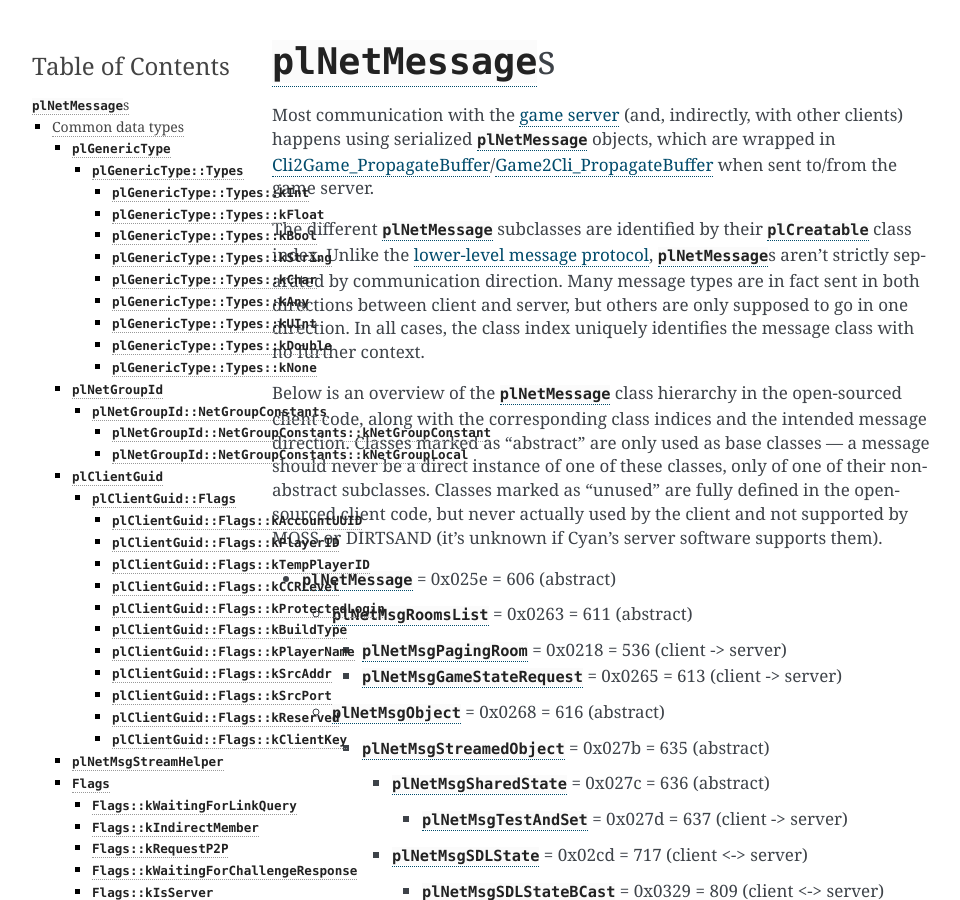
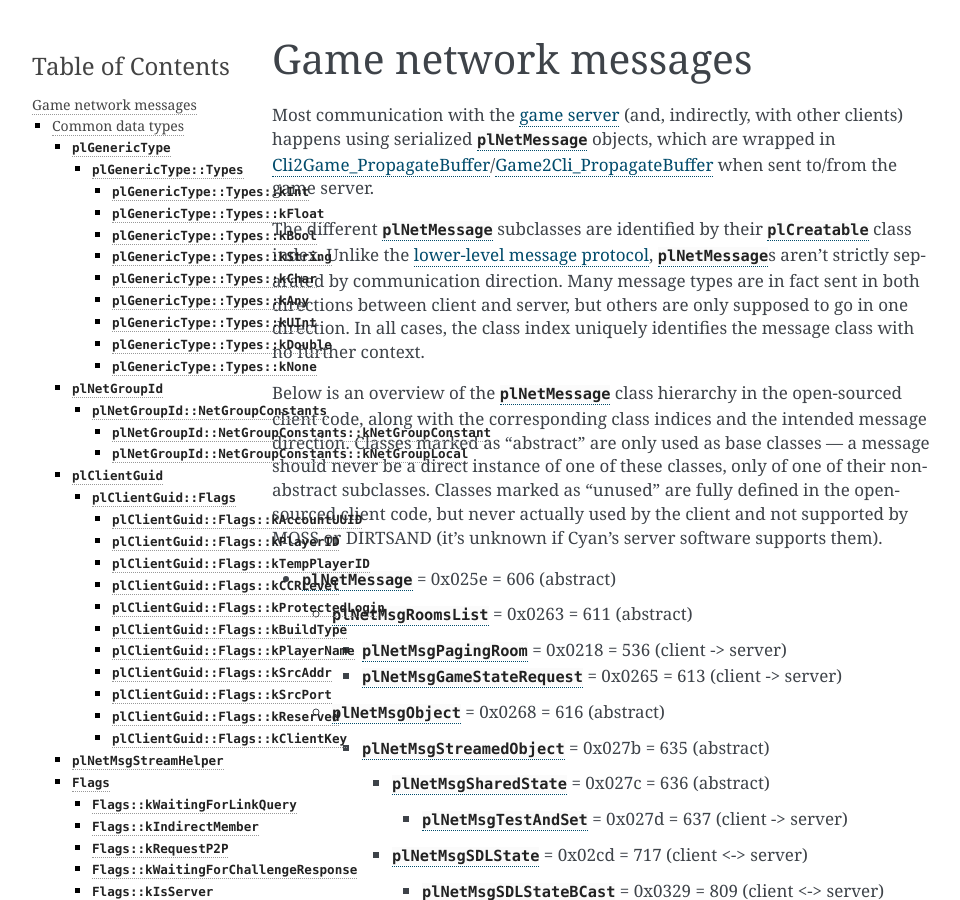
Before and after one commit to dgelessus/NAGUS, a Sphinx documentation site: the page built from docs/uru/game_server/net_messages.rst, in a window 1280 px wide and 900 px high. Shown: the whole window, without its empty margins (148-1108 px from the left). Built offline with Sphinx 7.4.7, drawn with Linux system fonts in a browser that asks for light colours; some of the changed text lies outside the part shown.

Commit message:
Retitle plNetMessage and plMessage doc pages
At least with the default Alabaster theme, "code font" in page titles is
styled badly or not at all in some places. So change them to different
titles that don't use code font and are also a bit more meaningful.

```diff
--- a/docs/uru/game_server/net_messages.rst
+++ b/docs/uru/game_server/net_messages.rst
@@ -1,5 +1,5 @@
-:cpp:class:`plNetMessage`\s
-===========================
+Game network messages
+=====================
 
 Most communication with the :ref:`game server <game_server>`
 (and, indirectly, with other clients)
--- a/docs/uru/game_server/plasma_messages.rst
+++ b/docs/uru/game_server/plasma_messages.rst
@@ -1,5 +1,5 @@
-:cpp:class:`plMessage`\s
-========================
+Plasma messages
+===============
 
 :cpp:class:`plNetMsgGameMessage` and its subclasses contain another kind of message,
 :cpp:class:`plMessage`.
```
